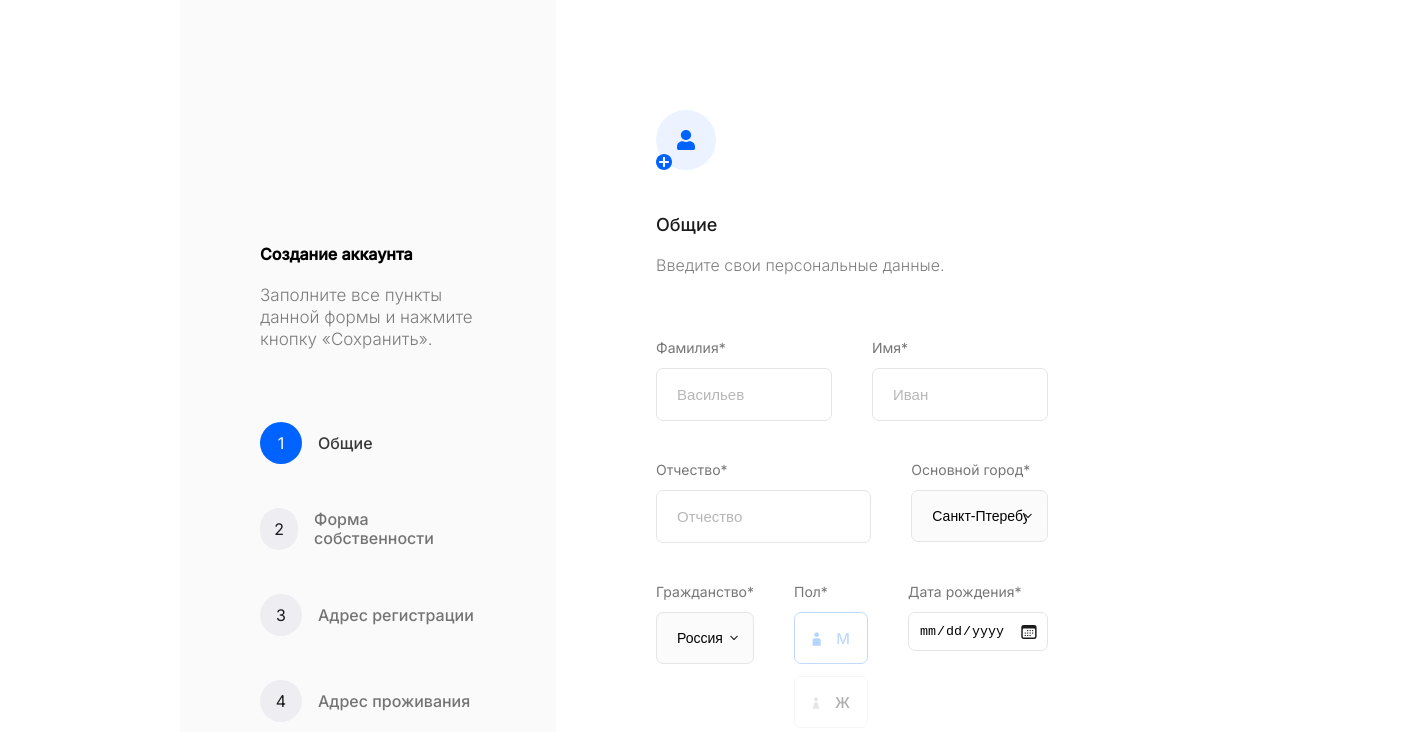
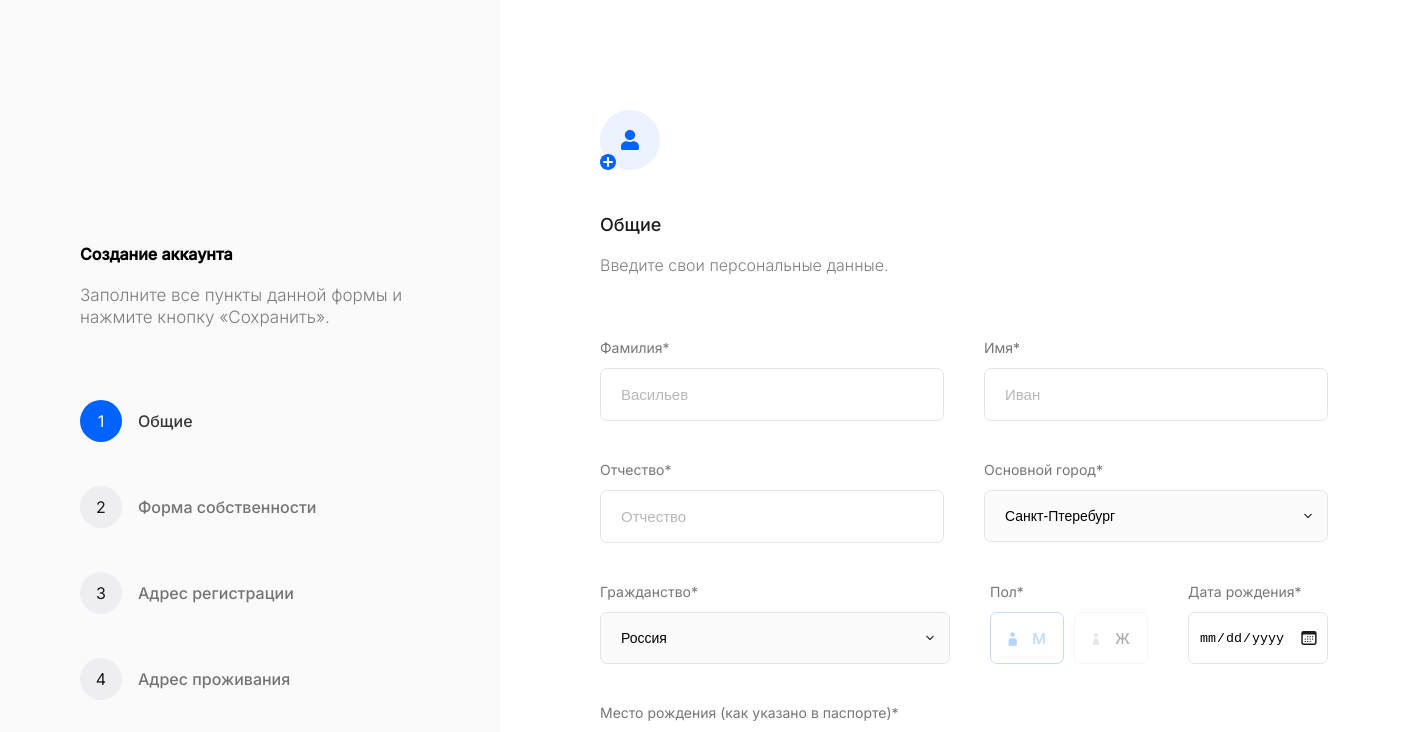
Before and after one commit to grigorydobrenko/form-filling-service, a React (Create React App) app: page / in a window 1280 px wide. Shown: the top 732 px of the page, 1428 px wide, since content can reach past the window. Built offline with nearby package versions, Linux system fonts and the light colour scheme.

Commit message:
fix: fix layouts

```diff
--- a/package.json
+++ b/package.json
@@ -11,10 +11,13 @@
     "@types/node": "^16.7.13",
     "@types/react": "^18.0.0",
     "@types/react-dom": "^18.0.0",
+    "@types/react-redux": "^7.1.25",
     "classnames": "^2.3.2",
     "react": "^18.2.0",
     "react-dom": "^18.2.0",
+    "react-redux": "^8.0.5",
     "react-scripts": "5.0.1",
+    "redux-thunk": "^2.4.2",
     "sass": "^1.62.0",
     "typescript": "^4.4.2",
     "web-vitals": "^2.1.0"
--- a/src/app/App.module.scss
+++ b/src/app/App.module.scss
@@ -1,17 +1,18 @@
 :root {
-  --wrapper: 1000px;
-  --wrapper-padding: 80px;
-  --space: max(
-          1rem,
-          calc((100% - calc(var(--wrapper) - var(--wrapper-padding) * 2)) / 2)
-  );
+  //--wrapper: 1440px;
+  //--wrapper-padding: 80px;
+  //--space: max(
+  //        1rem,
+  //        calc((100vw - calc(var(--wrapper) - (var(--wrapper-padding) * 2) ) ) / 2)
+  //);
 }
 
 .container {
   display: flex;
   margin: 0 auto;
+  max-width: 1440px;
   ////max-width: 1280px;
   //padding-left: calc(100vw - calc(1100px / 2) - 32px);
 
-  max-width: calc(700px + var(--space));
+  //max-width: calc(700px + var(--space));
 }
--- /dev/null
+++ b/src/app/hooks.ts
@@ -0,0 +1,5 @@
+import type {RootState, AppDispatch} from '../store/store'
+import {TypedUseSelectorHook, useDispatch, useSelector} from "react-redux";
+
+export const useAppDispatch = () => useDispatch<AppDispatch>()
+export const useAppSelector: TypedUseSelectorHook<RootState> = useSelector
--- a/src/index.tsx
+++ b/src/index.tsx
@@ -2,10 +2,14 @@ import React from 'react';
 import ReactDOM from 'react-dom/client';
 import './index.css';
 import App from './app/App';
+import {Provider} from "react-redux";
+import {store} from "./store/store";
 
 const root = ReactDOM.createRoot(
-  document.getElementById('root') as HTMLElement
+    document.getElementById('root') as HTMLElement
 );
 root.render(
-    <App />
+    <Provider store={store}>
+        <App/>
+    </Provider>
 );
--- a/src/layouts/sidebar/SideBar.module.scss
+++ b/src/layouts/sidebar/SideBar.module.scss
@@ -6,8 +6,8 @@
 
     background-color:#FAFAFA;
     padding: 0 80px;
-    height: 100vh;
-    width: 500px;
+    min-height: 100vh;
+    min-width: 500px;
 
     .header {
         margin-top: 244px;
--- a/src/pages/CommonPage/CommonPage.module.scss
+++ b/src/pages/CommonPage/CommonPage.module.scss
@@ -1,7 +1,8 @@
 @import '../../styles/Variables';
 
 .container {
-  padding: 110px 52px 110px 100px;
+  width: 100%;
+  padding: 110px 100px;
   .header {
     margin-top: 40px;
     margin-bottom: 64px;
@@ -22,10 +23,19 @@
   }
   .row {
     display: flex;
+    justify-content: space-between;
     gap: 40px;
     margin-bottom: 40px;
+    width: 100%;
+    & > div {
+      width: 100%;
+    }
     .genders {
       display: flex;
+      .buttons_container {
+        display: flex;
+        gap: 10px;
+      }
     }
     .gender_btn {
       width: 74px;
@@ -52,6 +62,10 @@
       border: 1px solid #E4E5E7;
       border-radius: 7px;
       cursor: pointer;
+      height: 52px;
+    }
+    .country {
+      min-width: 350px;
     }
   }
   .form_buttons {
--- a/src/pages/CommonPage/CommonPage.tsx
+++ b/src/pages/CommonPage/CommonPage.tsx
@@ -61,12 +61,12 @@ const CommonPage = (): JSX.Element => {
                 </div>
             </div>
             <div className={style.row}>
-                <Label label={'Гражданство*'}>
+                <Label label={'Гражданство*'} className={style.country}>
                     <Select options={COUNTRY}/>
                 </Label>
                 <div>
                     <Label label={'Пол*'} className={style.genders}>
-                        <Button color={'white'}
+                        <div className={style.buttons_container}><Button color={'white'}
                                    className={cn(style.gender_btn, {[style.gender_btn_active]: gender === 'male'})}
                                    onClick={() => setGender('male')}>
                             <div className={cn(style.inner, {[style.inner_active]: gender === 'male'})}>
@@ -77,7 +77,7 @@ const CommonPage = (): JSX.Element => {
                                     onClick={() => setGender('female')}>
                                 <div className={cn(style.inner, {[style.inner_active]: gender === 'female'})}>
                                     <Woman/><span>Ж</span></div>
-                        </Button>
+                            </Button></div>
                     </Label>
                 </div>
                 <div>
--- /dev/null
+++ b/src/store/reducers/appSlice.ts
@@ -0,0 +1,24 @@
+import {createSlice, PayloadAction} from "@reduxjs/toolkit";
+
+export const slice = createSlice({
+    name: 'app',
+    initialState: {
+       step: 1 as StepType
+    },
+    reducers: {
+        setStep(state, action: PayloadAction<{ currentStep: StepType }>) {
+            state.step = action.payload.currentStep
+        },
+    },
+    extraReducers: (builder) => {
+        // builder.addCase(initializeApp.fulfilled, (state) => {
+        //     state.isInitialized = true
+        // })
+    }
+})
+
+export const appReducer = slice.reducer
+
+export const {setStep} = slice.actions
+
+export type StepType = 1 | 2 | 3 | 4 | 5
--- /dev/null
+++ b/src/store/store.ts
@@ -0,0 +1,20 @@
+import {combineReducers, configureStore} from "@reduxjs/toolkit";
+import thunk from "redux-thunk";
+import {appReducer} from "./reducers/appSlice";
+
+const rootReducer = combineReducers({
+    app: appReducer,
+})
+
+export const store = configureStore({
+    reducer: rootReducer,
+    middleware: (getDefaultMiddleware) =>
+        getDefaultMiddleware()
+            .prepend(thunk)
+
+})
+
+export type RootReducerType = typeof rootReducer
+
+export type RootState = ReturnType<RootReducerType>
+export type AppDispatch = typeof store.dispatch
```
Also changed, not shown: 1 other file (tests, documents, lock files or other folders). Lines whose indentation alone changed are shown as unchanged.
